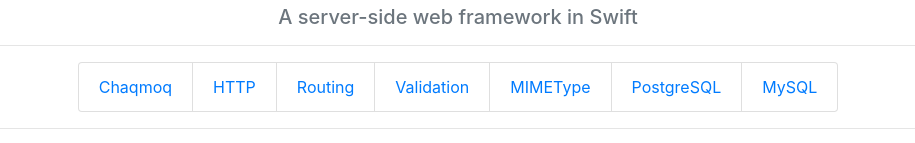
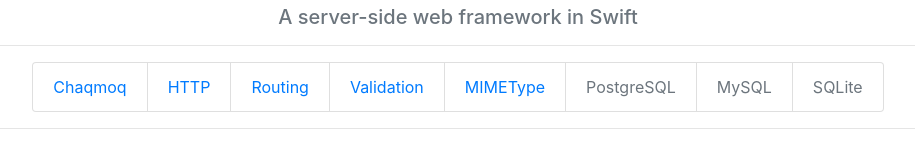
Before and after one commit to chaqmoq/chaqmoq.github.io, a plain HTML site: page index.html in a window 1280 px wide. Shown: the part 383-526 px from the top of the page, without its empty margins (182-1097 px from the left). Drawn offline with nearby package versions, Linux system fonts and the light colour scheme.

Commit message:
Remove links for under development components

```diff
--- a/index.html
+++ b/index.html
@@ -36,8 +36,9 @@
               <li class="list-group-item"><a href="https://chaqmoq.dev/routing">Routing</a></li>
               <li class="list-group-item"><a href="https://chaqmoq.dev/validation">Validation</a></li>
               <li class="list-group-item"><a href="https://chaqmoq.dev/mime-type">MIMEType</a></li>
-              <li class="list-group-item"><a href="https://chaqmoq.dev/postgresql">PostgreSQL</a></li>
-              <li class="list-group-item"><a href="https://chaqmoq.dev/mysql">MySQL</a></li>
+              <li class="list-group-item text-muted">PostgreSQL</li>
+              <li class="list-group-item text-muted">MySQL</li>
+              <li class="list-group-item text-muted">SQLite</li>
             </ul>
             <hr />
             <a href="https://github.com/chaqmoq"><img src="github.png" alt="" width="36" height="36" /></a>
```
